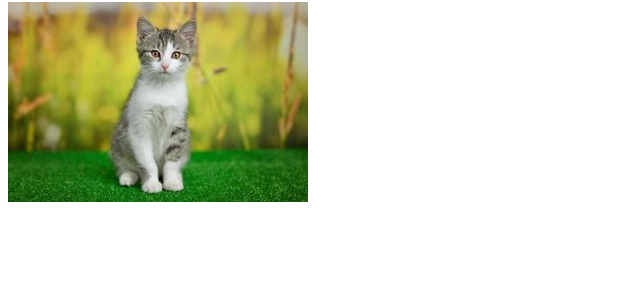
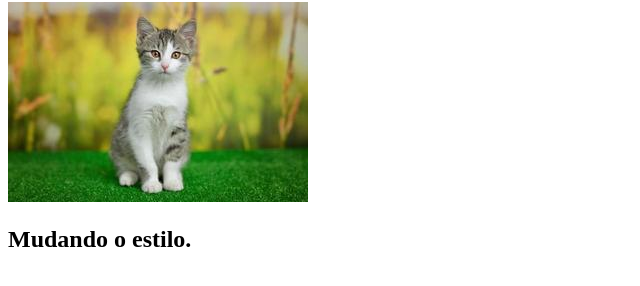
Before and after one commit to henry-gois/ProjetoDevOps1, a plain HTML site: page index.html in a window 1280 px wide. Shown: the part 78-364 px from the top of the page, without its empty margins (0-640 px from the left). Drawn offline with Linux system fonts and the light colour scheme.

Commit message:
commit-branch-estilo1-hgois

```diff
--- a/index.html
+++ b/index.html
@@ -9,5 +9,6 @@
 <body>
     <h1>Hello World.</h1>
     <img src="gato.jpg" alt="Imagem">
+    <h2>Mudando o estilo.</h2>
 </body>
 </html>
```
Also changed, not shown: senhas.txt (added), 1 other file.
